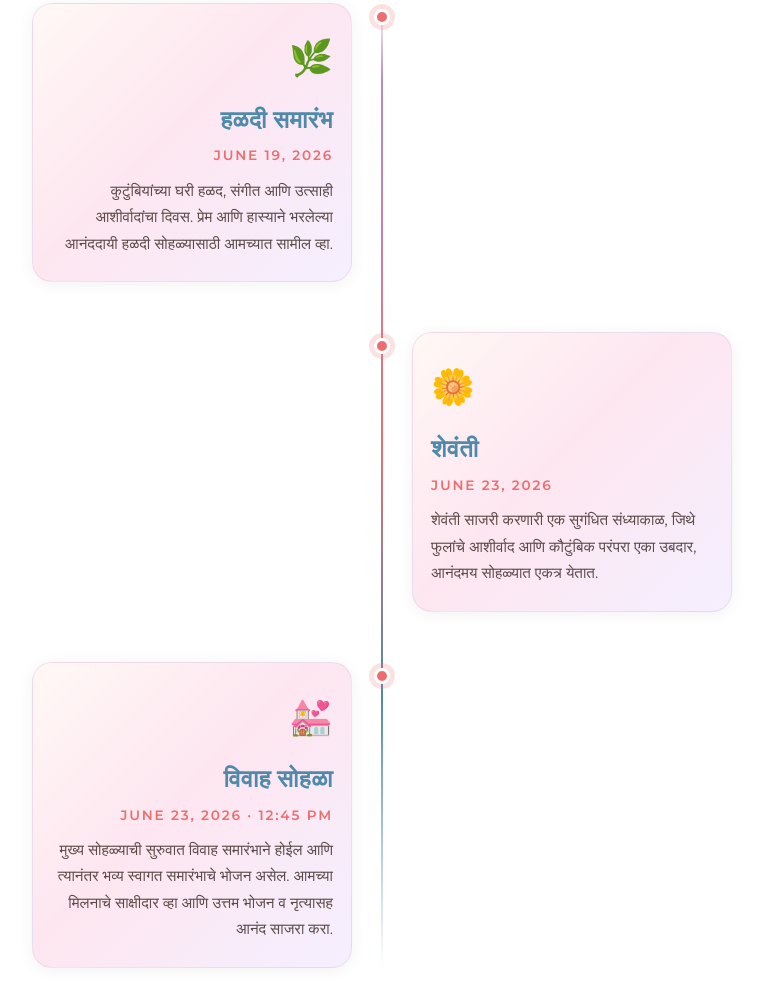
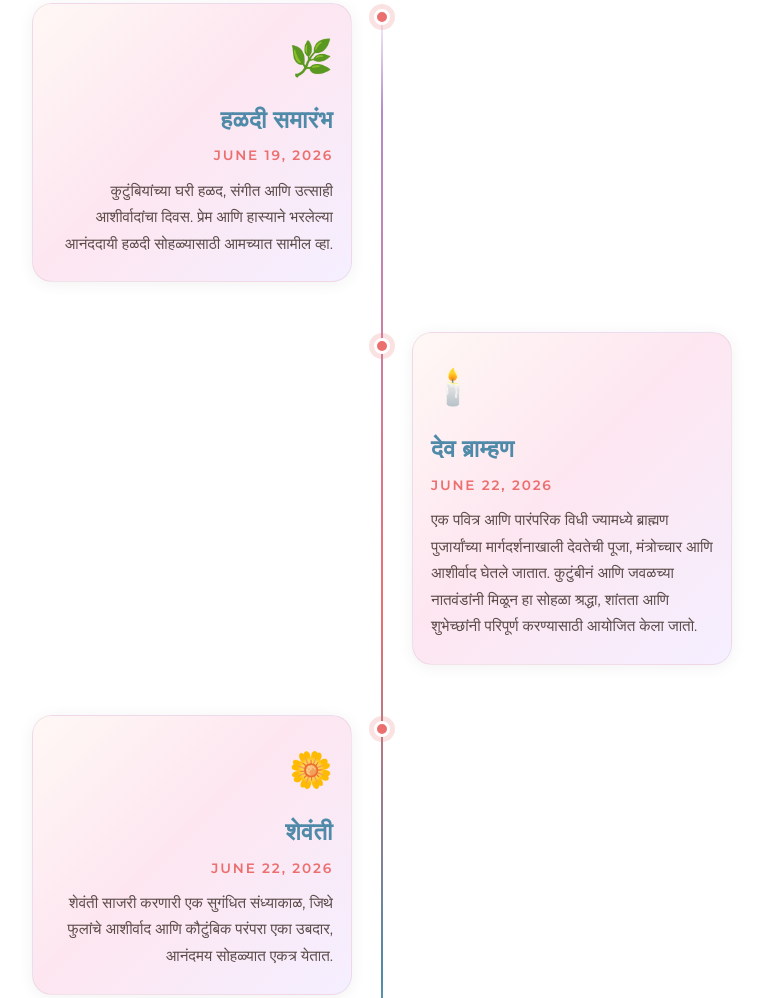
Before and after one commit to Shivprasad-Kapale/Vyankatesh-Ujwala., a plain HTML site: page index.html in a window 1280 px wide. Shown: the part 1604-2602 px from the top of the page, without its empty margins (258-1021 px from the left). Drawn offline with nearby package versions, Linux system fonts and the light colour scheme; a web font is replaced by a local one.

Commit message:
Update index.html

```diff
--- a/index.html
+++ b/index.html
@@ -1353,13 +1353,24 @@
                         <p class="event-desc">कुटुंबियांच्या घरी हळद, संगीत आणि उत्साही आशीर्वादांचा दिवस. प्रेम आणि हास्याने भरलेल्या आनंददायी हळदी सोहळ्यासाठी आमच्यात सामील व्हा.</p>
                     </div>
                 </div>
+
+                <!-- Event 4 -->
+                <div class="event-item">
+                    <div class="event-dot"></div>
+                    <div class="event-card">
+                        <div class="event-icon">🕯️</div>
+                        <h3 class="event-title">देव ब्राम्हण</h3>
+                        <p class="event-time">June 22, 2026</p>
+                        <p class="event-desc">एक पवित्र आणि पारंपरिक विधी ज्यामध्ये ब्राह्मण पुजार्यांच्या मार्गदर्शनाखाली देवतेची पूजा, मंत्रोच्चार आणि आशीर्वाद घेतले जातात. कुटुंबीनं आणि जवळच्या नातवंडांनी मिळून हा सोहळा श्रद्धा, शांतता आणि शुभेच्छांनी परिपूर्ण करण्यासाठी आयोजित केला जातो.</p>
+                    </div>
+                </div>
                 <!-- Event 2 -->
                 <div class="event-item">
                     <div class="event-dot"></div>
                     <div class="event-card">
                         <div class="event-icon">🌼</div>
                         <h3 class="event-title">शेवंती</h3>
-                        <p class="event-time">June 23, 2026</p>
+                        <p class="event-time">June 22, 2026</p>
                         <p class="event-desc">शेवंती साजरी करणारी एक सुगंधित संध्याकाळ, जिथे फुलांचे आशीर्वाद आणि कौटुंबिक परंपरा एका उबदार, आनंदमय सोहळ्यात एकत्र येतात.</p>
                     </div>
                 </div>
```
